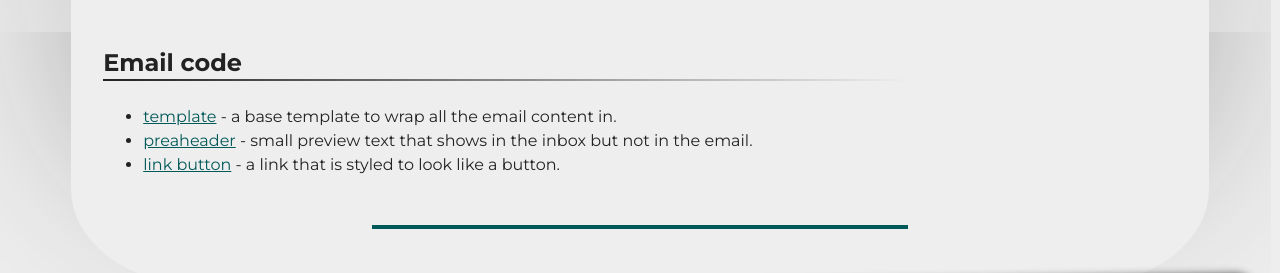
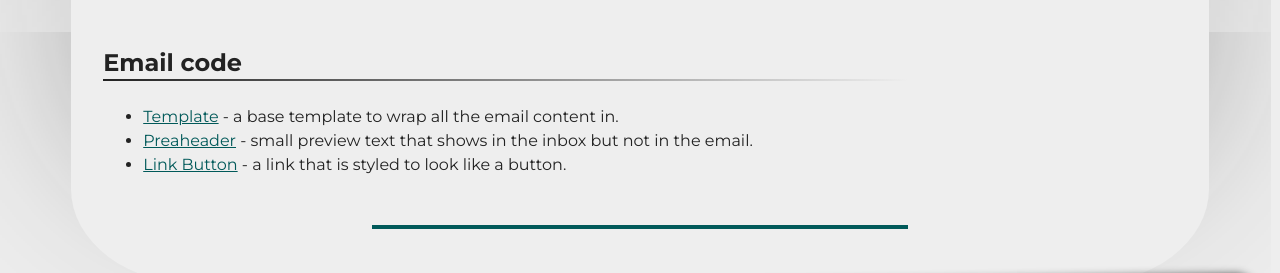
Before and after one commit to M-J-Robbins/good-email-code, a Jekyll site: the page built from index.md, in a window 1280 px wide. Shown: the part 731-1004 px from the top of the page. Built offline with Jekyll 4.4.1, drawn with Linux system fonts in a browser that asks for light colours; our own code applies the rules of GitHub Pages for plain Markdown files; a script that is not in the unit is left out.

```diff
--- a/_includes/email-code.md
+++ b/_includes/email-code.md
@@ -1,3 +1,3 @@
-* [template](email-code/template.html) - a base template to wrap all the email content in.
-* [preaheader](email-code/preheader.html) - small preview text that shows in the inbox but not in the email.
-* [link button](email-code/link-button.html) - a link that is styled to look like a button.
+* [Template](email-code/template.html) - a base template to wrap all the email content in.
+* [Preaheader](email-code/preheader.html) - small preview text that shows in the inbox but not in the email.
+* [Link Button](email-code/link-button.html) - a link that is styled to look like a button.
```
